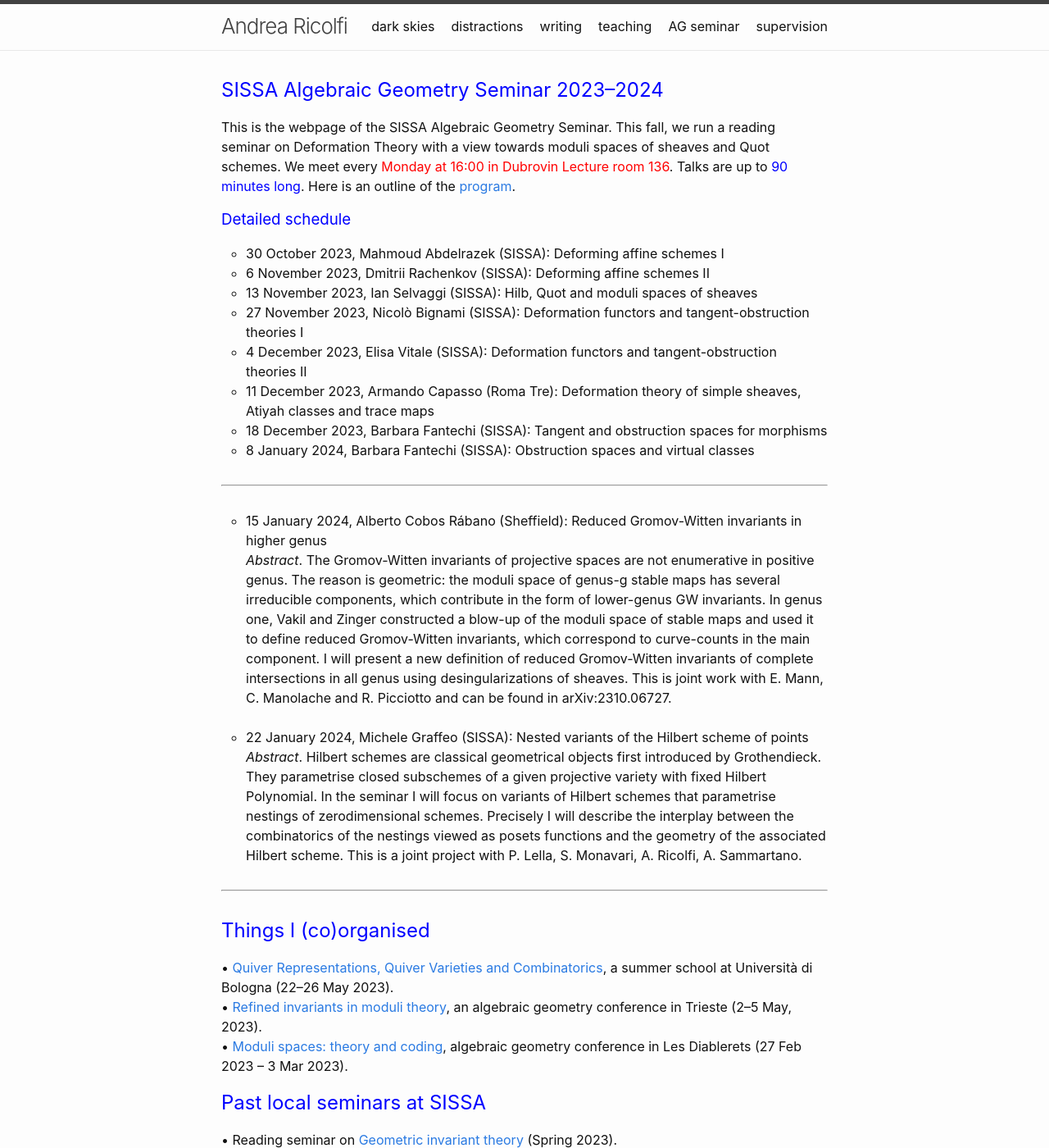
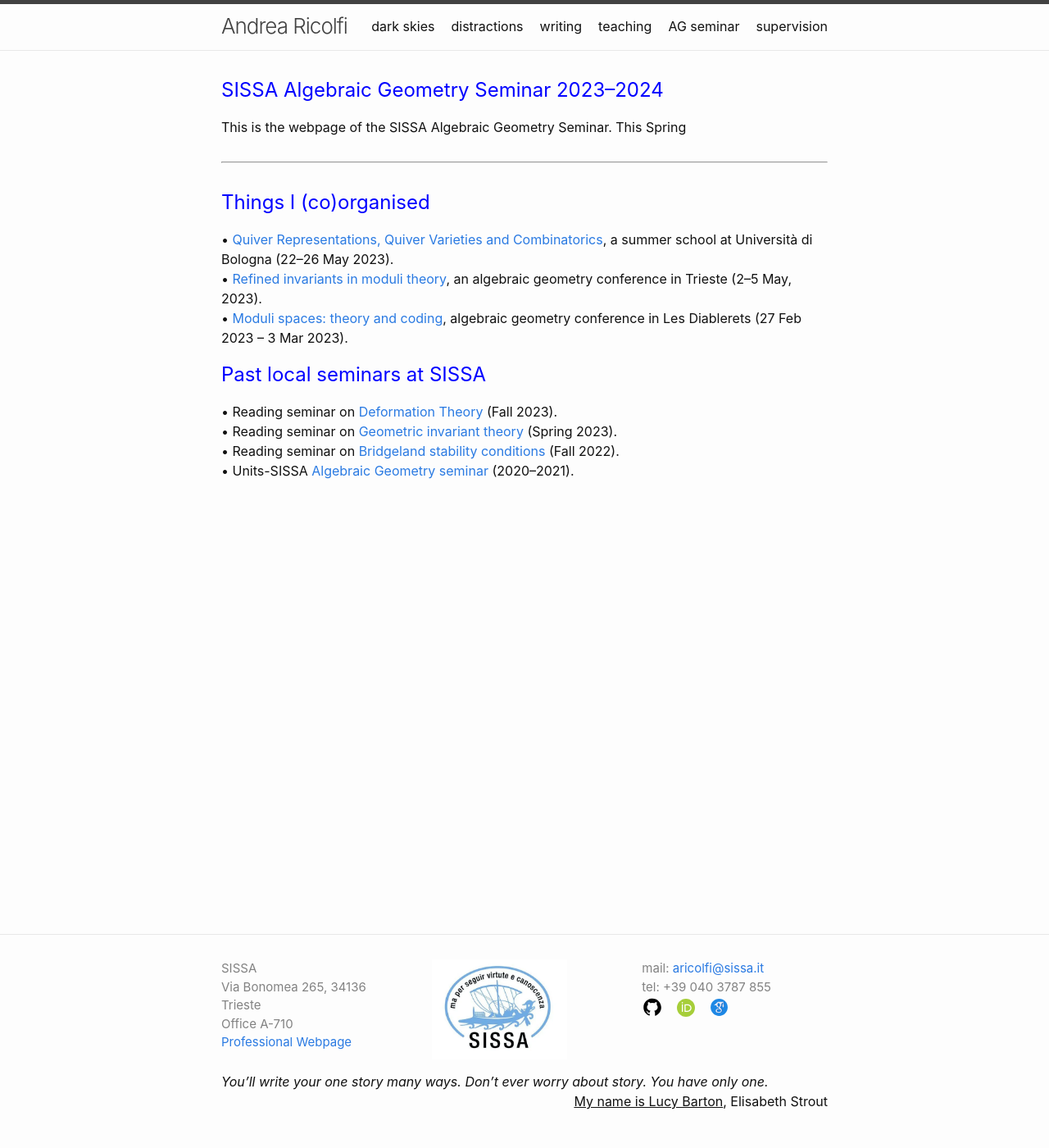
Before and after one commit to atricolfi/aricolfi.github.io, a Jekyll site: the page built from events.html, in a window 1280 px wide and 1400 px high. Shown: the whole window at 82% size. Built offline with Jekyll 4.4.1, drawn with Linux system fonts in a browser that asks for light colours.

Commit message:
Update events.html

```diff
--- a/events.html
+++ b/events.html
@@ -9,49 +9,8 @@
 
 This is the webpage of the SISSA Algebraic Geometry Seminar.
 
-This fall, we run a reading seminar on Deformation Theory with a view towards moduli spaces of sheaves and Quot schemes.
-We meet every <font color="red">Monday at 16:00 in Dubrovin Lecture room 136</font>.
-Talks are up to <font color="blue">90 minutes long</font>.
-Here is an outline of the <a href="MATHS/DeformationTheorySeminar.pdf">program</a>.
+  This Spring
 
-<h3><p style="color:blue">Detailed schedule</p></h3>
-<ul style="list-style-type:circle">
-
-<li>30 October 2023, Mahmoud Abdelrazek</u> (SISSA): Deforming affine schemes I</li>
-<li>6 November 2023, Dmitrii Rachenkov</u> (SISSA): Deforming affine schemes II</li>
-<li>13 November 2023, Ian Selvaggi</u> (SISSA): Hilb, Quot and moduli spaces of sheaves</li>
-<li>27 November 2023, Nicolò Bignami</u> (SISSA): Deformation functors and tangent-obstruction theories I</li>
-<li>4 December 2023, Elisa Vitale</u> (SISSA): Deformation functors and tangent-obstruction theories II</li>
-<li>11 December 2023, Armando Capasso</u> (Roma Tre): Deformation theory of simple sheaves, Atiyah classes and trace maps</li>
-<li>18 December 2023, Barbara Fantechi</u> (SISSA): Tangent and obstruction spaces for morphisms</li>
-<li>8 January 2024, Barbara Fantechi</u> (SISSA): Obstruction spaces and virtual classes</li>
-</ul>
-
-  <hr class="solid">
-
-  <ul style="list-style-type:circle">
-
-  <li>15 January 2024, Alberto Cobos Rábano</u> (Sheffield): Reduced Gromov-Witten invariants in higher genus
-  <br>
-<em>Abstract</em>.
-  The Gromov-Witten invariants of projective spaces are not enumerative in positive genus.
-  The reason is geometric: the moduli space of genus-g stable maps has several irreducible components, which contribute
-  in the form of lower-genus GW invariants. In genus one, Vakil and Zinger constructed a blow-up of the moduli space of
-  stable maps and used it to define reduced Gromov-Witten invariants, which correspond to curve-counts in the main component.
-  I will present a new definition of reduced Gromov-Witten invariants of complete intersections in all genus using
-  desingularizations of sheaves. This is joint work with E. Mann, C. Manolache and R. Picciotto and can be found in arXiv:2310.06727. </li>
-  <br>
-
-  <li>22 January 2024, Michele Graffeo</u> (SISSA): Nested variants of the Hilbert scheme of points
-  <br>
-<em>Abstract</em>.
-  Hilbert schemes are classical geometrical objects first introduced by Grothendieck.
-  They parametrise closed subschemes of a given projective variety with fixed Hilbert Polynomial.
-  In the seminar I will focus on variants of Hilbert schemes that parametrise nestings of zerodimensional schemes.
-  Precisely I will describe the interplay between the combinatorics of the nestings viewed as posets functions
-  and the geometry of the associated Hilbert scheme.
-  This is a joint project with P. Lella, S. Monavari, A. Ricolfi, A. Sammartano.</li>
-</ul>
 
 
 
```
Also changed, not shown: other parts of events.html (+1 -1 lines).
